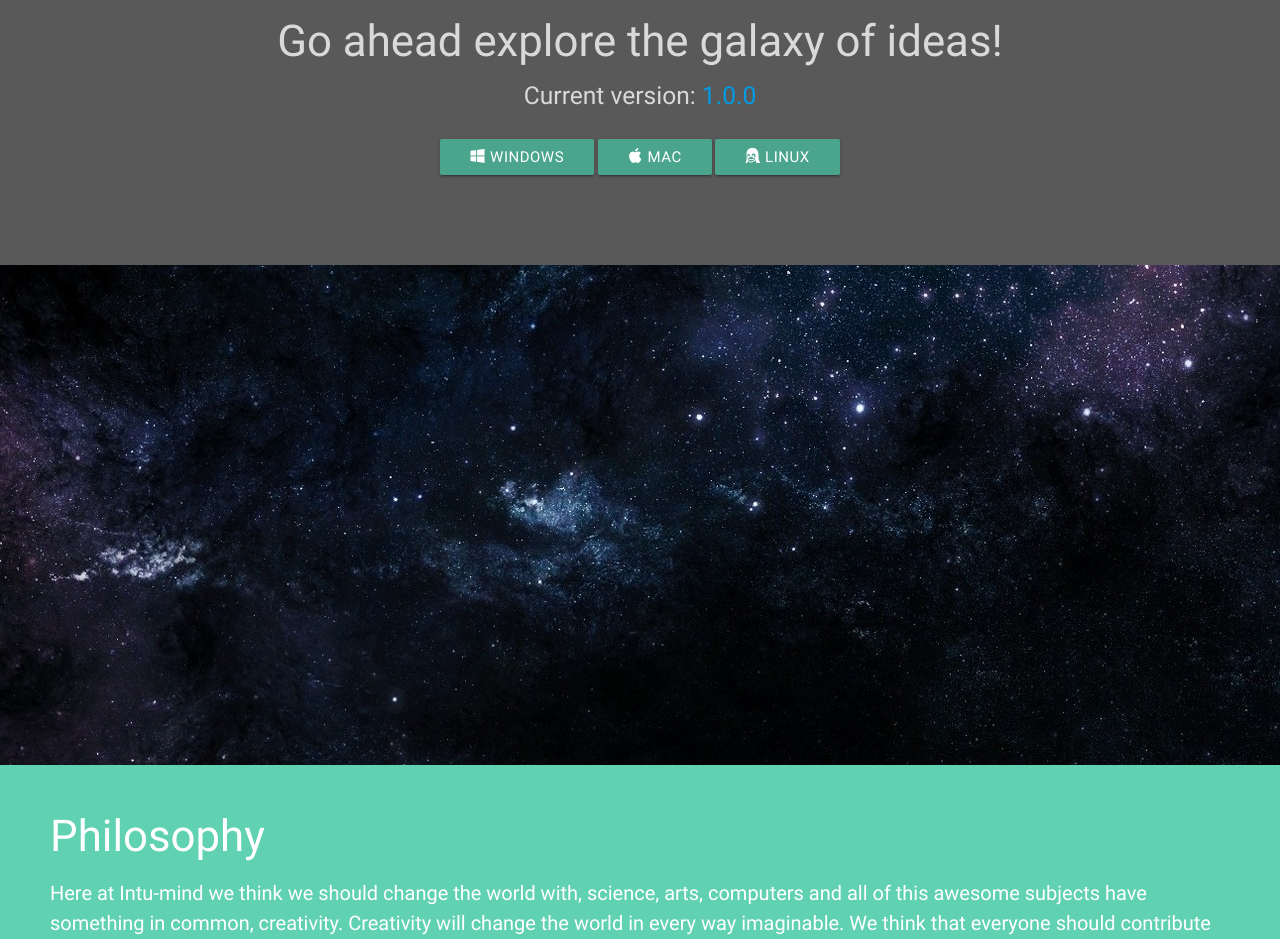
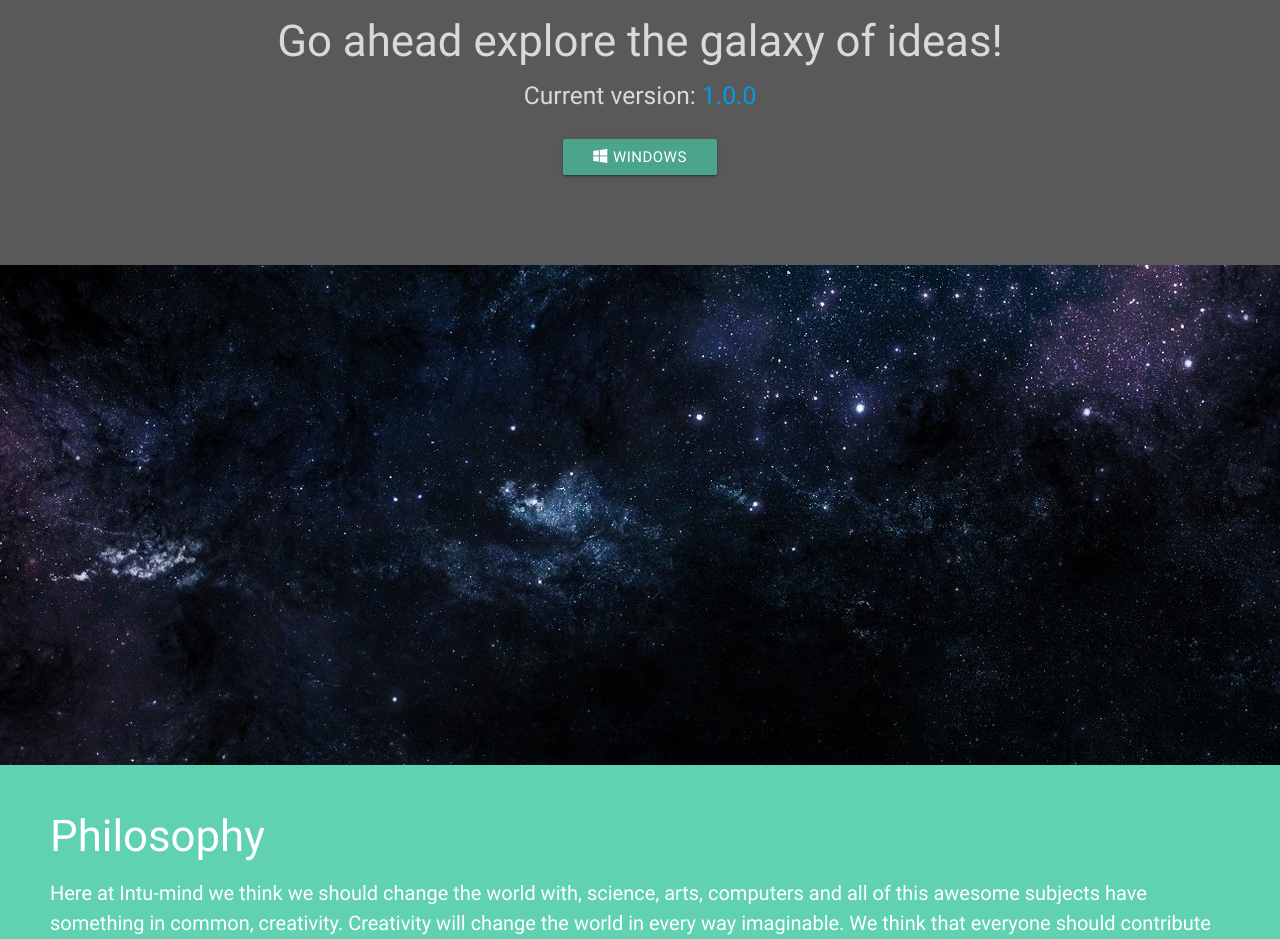
Before and after one commit to IntuMind/Intu-Mind.github.io, a plain HTML site: page index.html in a window 1280 px wide. Shown: the part 2640-3579 px from the top of the page. Drawn offline with nearby package versions, Linux system fonts and the light colour scheme; files whose address does not match are found by name.

Commit message:
Add files via upload

```diff
--- a/index.html
+++ b/index.html
@@ -74,9 +74,7 @@
 		<h3>Go ahead explore the galaxy of ideas!</h3>
 		<h5>Current version: <a href="#features">1.0.0</a></h5>
 		<div class="Buttons">
-			<a class="waves-effect waves-light btn Windows"><span class="icon-windows8"></span> Windows</a>
-			<a class="waves-effect waves-light btn Mac"><span class="icon-appleinc"></span> Mac</a>
-			<a class="waves-effect waves-light btn Linux"><span class="icon-tux"></span> Linux</a>
+			<a href="https://github.com/IntuMind/Downloads/raw/master/V.1.0.0/Intu-Mind%20Setup%201.0.0.exe" class="waves-effect waves-light btn Windows"><span class="icon-windows8"></span> Windows</a>
 		</div>
 	</div>
 
```
